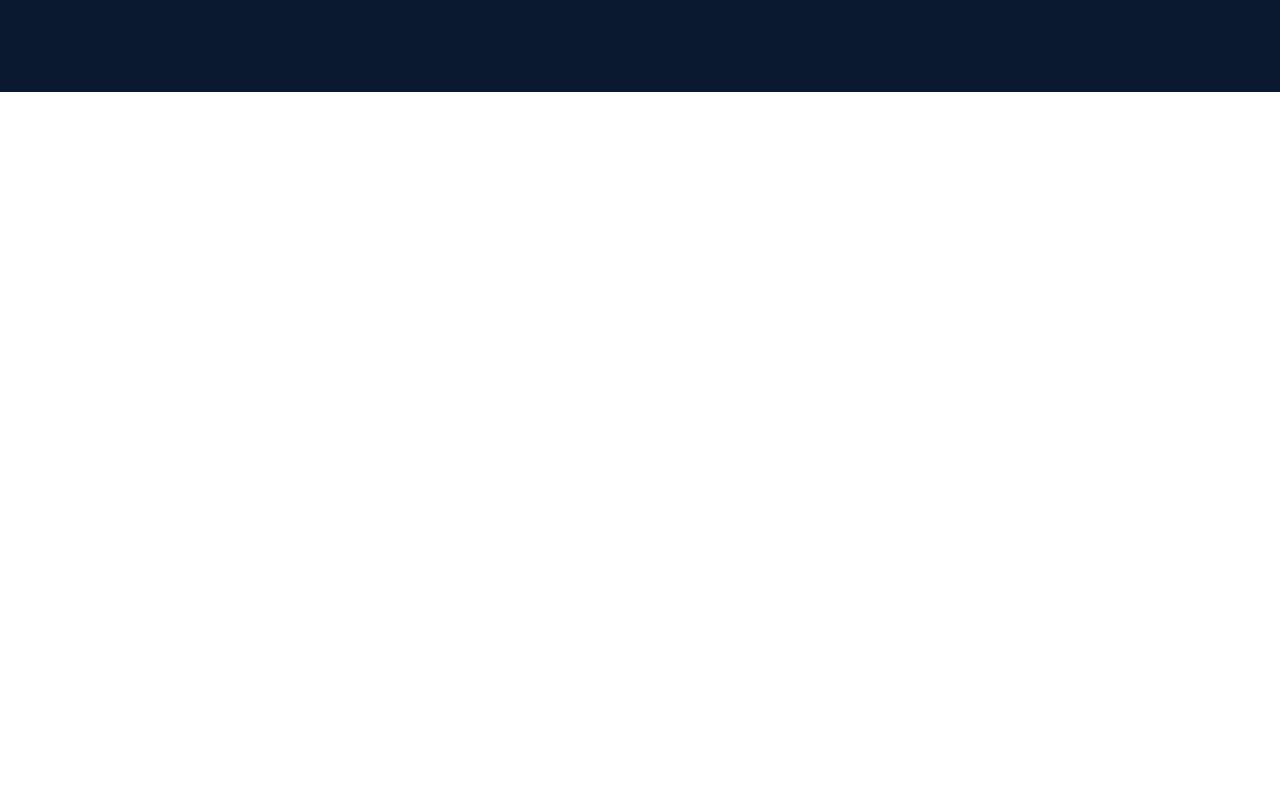
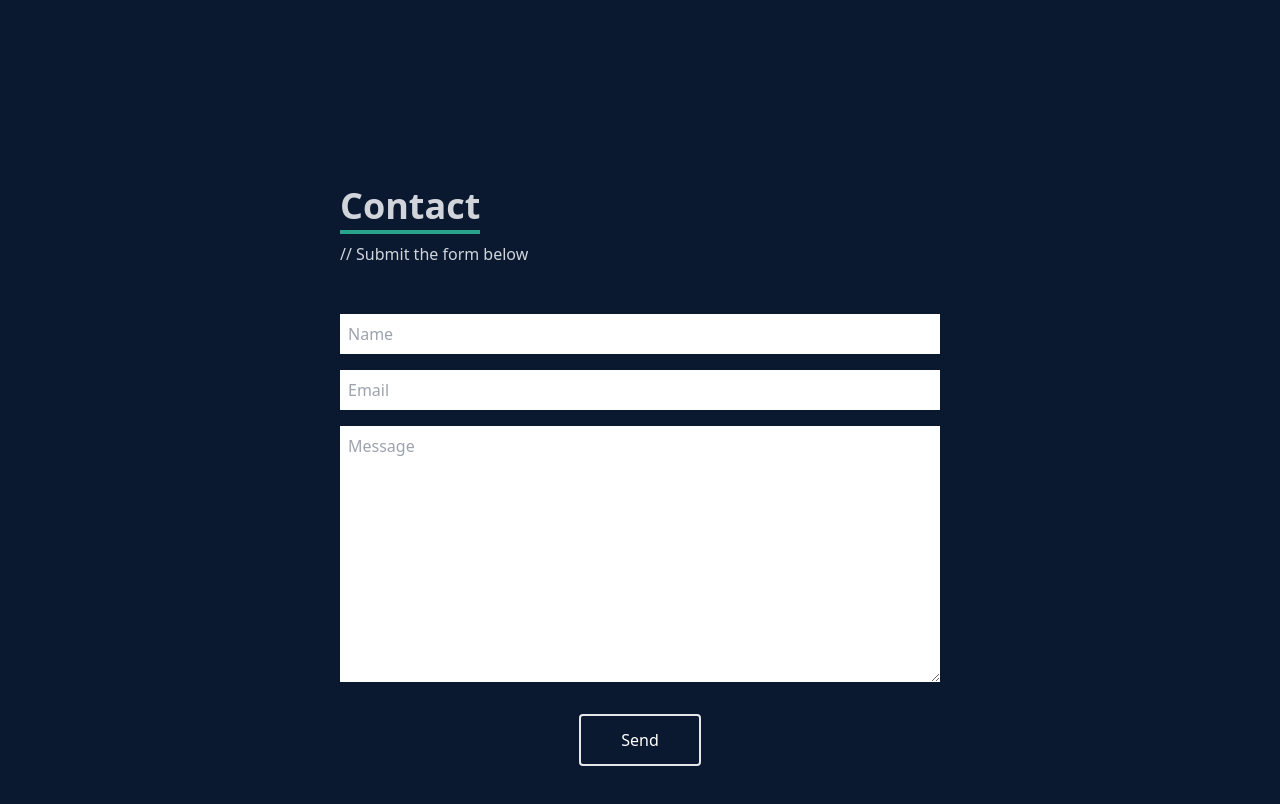
Before and after one commit to yaredghebre/portfolio-vite-react, a React (Vite) app: page / in a window 1280 px wide. Shown: the part 3108-3912 px from the top of the page. Before the commit the page ends 3200 px from the top, so only its background shows below. Built offline with nearby package versions, Linux system fonts and the light colour scheme.

Commit message:
Add: Contact from (need getform.io implementation)

```diff
--- a/package.json
+++ b/package.json
@@ -12,7 +12,8 @@
   "dependencies": {
     "react": "^18.2.0",
     "react-dom": "^18.2.0",
-    "react-icons": "^4.10.1"
+    "react-icons": "^4.10.1",
+    "react-scroll": "^1.8.9"
   },
   "devDependencies": {
     "@types/react": "^18.2.15",
--- a/src/App.jsx
+++ b/src/App.jsx
@@ -4,6 +4,7 @@
 import About from "./components/About";
 import Skills from "./components/Skills";
 import Projects from "./components/Projects";
+import Contact from "./components/Contact";
 
 function App() {
   return (
@@ -13,6 +14,7 @@
       <About />
       <Skills />
       <Projects />
+      <Contact />
     </div>
   );
 }
--- /dev/null
+++ b/src/components/Contact.jsx
@@ -0,0 +1,37 @@
+import React from "react";
+
+const Contact = () => {
+  return (
+    <div
+      name="contact"
+      className="w-full h-screen bg-[#0a192f]  flex justify-center items-center p-4"
+    >
+      <form action="" className="flex flex-col max-w-[600px] w-full">
+        <div className="pb-8">
+          <p className="text-4xl font-bold inline border-b-4 border-[#29A38E] sm:text-center text-gray-300">
+            Contact
+          </p>
+          <p className="text-gray-300 py-4">// Submit the form below</p>
+        </div>
+        <input className="p-2" type="text" placeholder="Name" name="name" />
+        <input
+          className="my-4 p-2"
+          type="email"
+          placeholder="Email"
+          name="email"
+        />
+        <textarea
+          className="p-2"
+          name="message"
+          rows="10"
+          placeholder="Message"
+        ></textarea>
+        <button className="text-white border-2 hover:bg-[#29A38E] hover:border-[#29A38E] duration-300 rounded px-10 py-3 my-8 mx-auto flex items-center">
+          Send
+        </button>
+      </form>
+    </div>
+  );
+};
+
+export default Contact;
```
Also changed, not shown: 1 other file (tests, documents, lock files or other folders).
